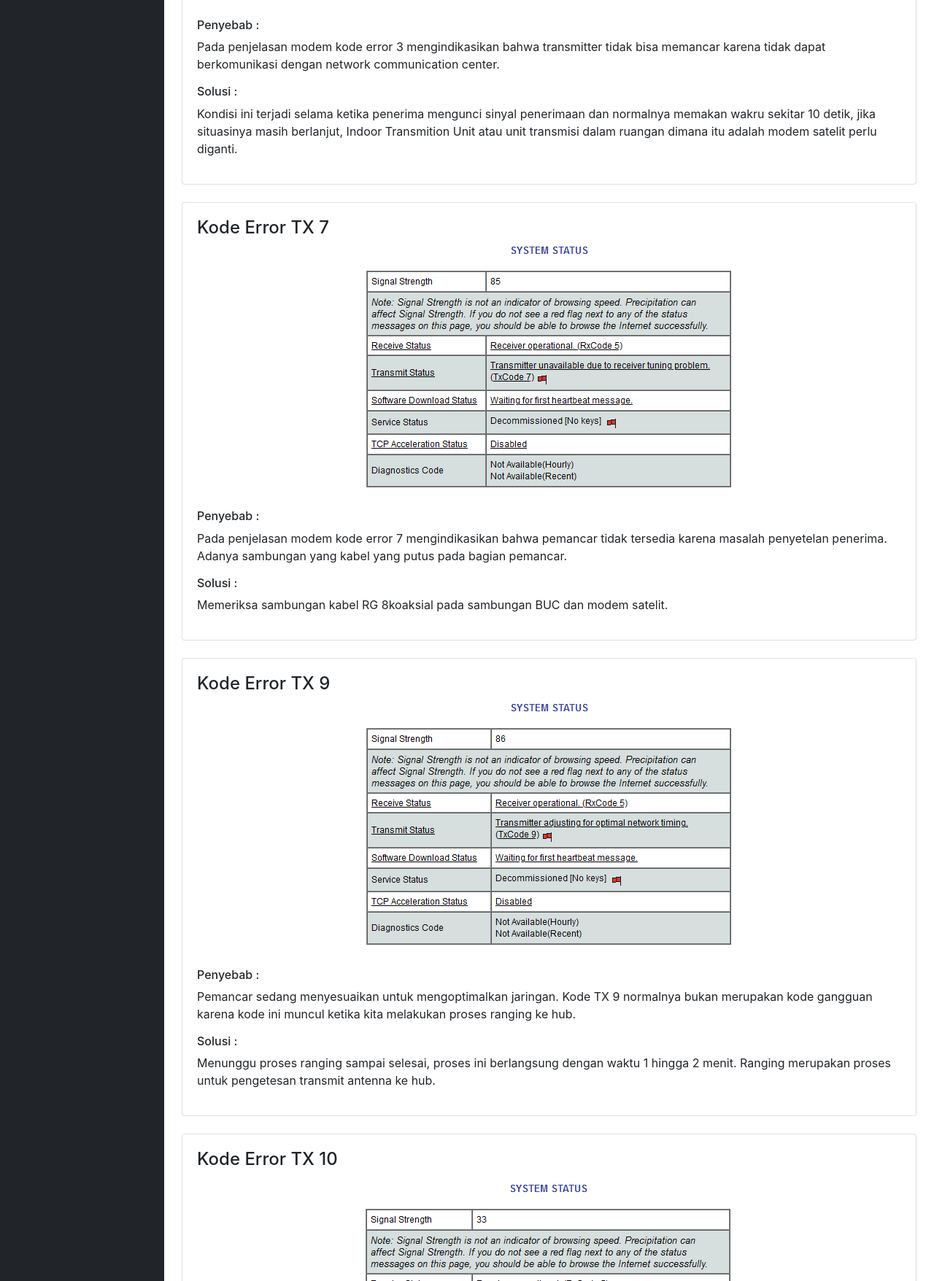
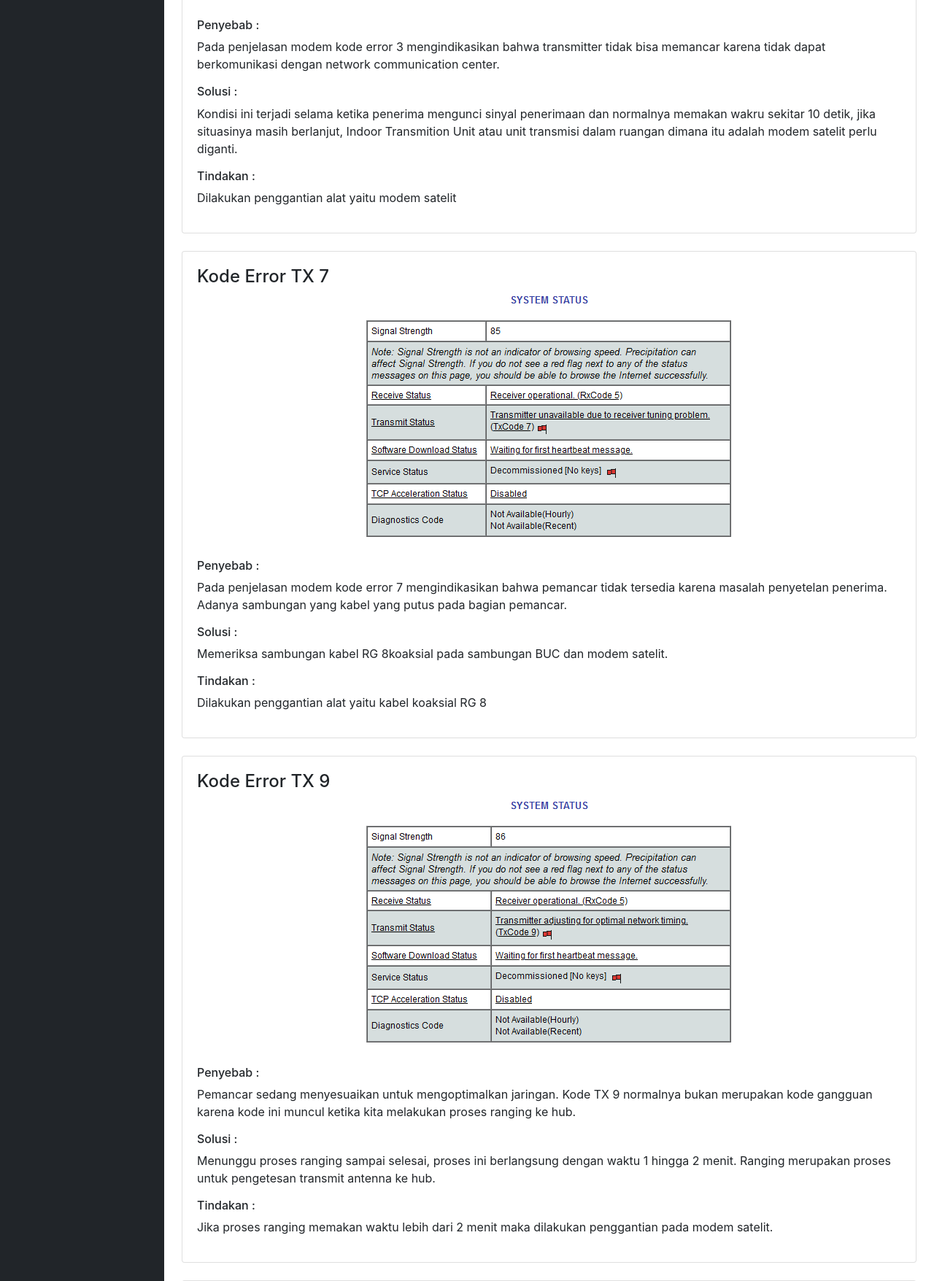
Before and after one commit to adnansurya/vsat_report, a PHP site: page / in a window 1280 px wide. Shown: the part 696-2452 px from the top of the page at 73% size. Run offline with PHP 8.4, Linux system fonts and the light colour scheme; a user stored in the database is signed in; data that the repository does not hold is empty; some libraries are stand-ins or nearby versions.

Commit message:
add tindakan to dashboard guide

```diff
--- a/index.php
+++ b/index.php
@@ -39,6 +39,8 @@ include('partials/global.php') ?>
                                     <p>Pada penjelasan modem kode error 3 mengindikasikan bahwa transmitter tidak bisa memancar karena tidak dapat berkomunikasi dengan network communication center.</p>
                                     <h6>Solusi :</h6>
                                     <p>Kondisi ini terjadi selama ketika penerima mengunci sinyal penerimaan dan normalnya memakan wakru sekitar 10 detik, jika situasinya masih berlanjut, Indoor Transmition Unit atau unit transmisi dalam ruangan dimana itu adalah modem satelit perlu diganti.</p>
+                                    <h6>Tindakan :</h6>
+                                    <p>Dilakukan penggantian alat yaitu modem satelit</p>
                                 </p>
                             </div>
                         </div>
@@ -53,6 +55,8 @@ include('partials/global.php') ?>
                                     <p>Pada penjelasan modem kode error 7 mengindikasikan bahwa pemancar tidak tersedia karena masalah penyetelan penerima. Adanya sambungan yang kabel yang putus pada bagian pemancar.</p>
                                     <h6>Solusi :</h6>
                                     <p>Memeriksa sambungan kabel RG 8koaksial pada sambungan BUC dan modem satelit.</p>
+                                    <h6>Tindakan :</h6>
+                                    <p>Dilakukan penggantian alat yaitu kabel koaksial RG 8</p>
                                 </p>
                             </div>
                         </div>
@@ -67,6 +71,8 @@ include('partials/global.php') ?>
                                     <p>Pemancar sedang menyesuaikan untuk mengoptimalkan jaringan. Kode TX 9 normalnya bukan merupakan kode gangguan karena kode ini muncul ketika kita melakukan proses ranging ke hub.</p>
                                     <h6>Solusi :</h6>
                                     <p>Menunggu proses ranging sampai selesai, proses ini berlangsung dengan waktu 1 hingga 2 menit. Ranging merupakan proses untuk pengetesan transmit antenna ke hub.</p>
+                                    <h6>Tindakan :</h6>
+                                    <p>Jika proses ranging memakan waktu lebih dari 2 menit maka dilakukan penggantian pada modem satelit.</p>
                                 </p>
                             </div>
                         </div>
@@ -81,6 +87,8 @@ include('partials/global.php') ?>
                                     <p>Pemancar tidak dapat berkomunikasi/tersambung dengan network communication center. Hal ini terjadi karena nilai dari signal strength atau SQF dari antena berada dibawah angka 45 point dimana yang merupakan standar nilai untuk melakukan proses ranging atau transmit.</p>
                                     <h6>Solusi :</h6>
                                     <p>Melakukan pointing/pengarahan antena VSAT pada posisi yang benar, hingga mendapatkan nilai signal strength ≥45 point.</p>
+                                    <h6>Tindakan :</h6>
+                                    <p>Dilakukan pointing atau pengarahan arah pada antena VSAT</p>
                                 </p>
                             </div>
                         </div>
@@ -97,6 +105,8 @@ include('partials/global.php') ?>
                                     <p>Mengecek tegangan jaringan kabel pada sambungan modem satelit ke BUC dengan multimeter, tegangan yang dikeluarkan oleh modem ialah berada pada rentang 12-24 volt jika tegangan yang didapatkan berada pada rentang 12-24 volt maka kabel tersebut dalam keadaan normal atau tidak putus. Pemasangan kabel yang tidak rapat juga dapat mempengaruhi proses transmit. </p>
                                     <p>Selanjutnya yang diperiksa pada saat penanganan gangguan transmit adalah ODU voltage pada BUC pada modem satelit. Rentang ODU transmit yang bagus ialah di rentang 90 dan 160 point, jika ODU voltage dibawah 90 maka ODU tidak dalam keadaan normal dan dilakukan penggantian. </p>
                                     <p>Selanjutnya adalah mengecek SQF pada modem satelit apabila nilai SQF kurang dari 45 point maka harus dilakukan pointing pada antena karena untuk melakukan transmit dan pengetesan ranging SQF minimal yang harus didapat adalah 45 point. </p>
+                                    <h6>Tindakan :</h6>
+                                    <p>Melakukan penggantian alat pada kabel RG 8 dan BUC</p>
                                 </p>
                             </div>
                         </div>
@@ -113,6 +123,8 @@ include('partials/global.php') ?>
                                     <p>Penyebab dari gangguan ini terjadi jika arah antena yang tidak sesuai atau antena dalam keadaan rusak, ataupun kabel yang rusak. Kondisi ini terjadi jika  nilai signal strength atau SQF dibawah 30 point.</p>
                                     <h6>Solusi :</h6>
                                     <p>Melakukan pointing/pengarahan antena VSAT pada posisi yang benar, hingga mendapatkan nilai signal strength ≥45 point. Dan melakukan pengecekan kabel koaksial pada sambungan LNB dan modem satelit.</p>
+                                    <h6>Tindakan :</h6>
+                                    <p>Dilakukan pointing atau pengarahan arah pada antena VSAT, dan penggantian alat pada kabel koaksial dan modem satelit</p>
                                 </p>
                             </div>
                         </div>
@@ -127,6 +139,8 @@ include('partials/global.php') ?>
                                     <p>Penyebab dari gangguan ini terjadi jika arah antena yang tidak sesuai dan mengarah pada satelit yang salah yang tidak sesuai parameter frekuensi ataupun lokasi dari satelit tujuan.</p>
                                     <h6>Solusi :</h6>
                                     <p>Melakukan pointing/pengarahan antena VSAT pada posisi yang benar, hingga mendapatkan nilai signal strength ≥45 point. Dan melakukan pengecekan kabel koaksial pada sambungan LNB dan modem satelit.</p>
+                                    <h6>Tindakan :</h6>
+                                    <p>Dilakukan pointing atau pengarahan arah pada antena VSAT</p>
                                 </p>
                             </div>
                         </div>
```
